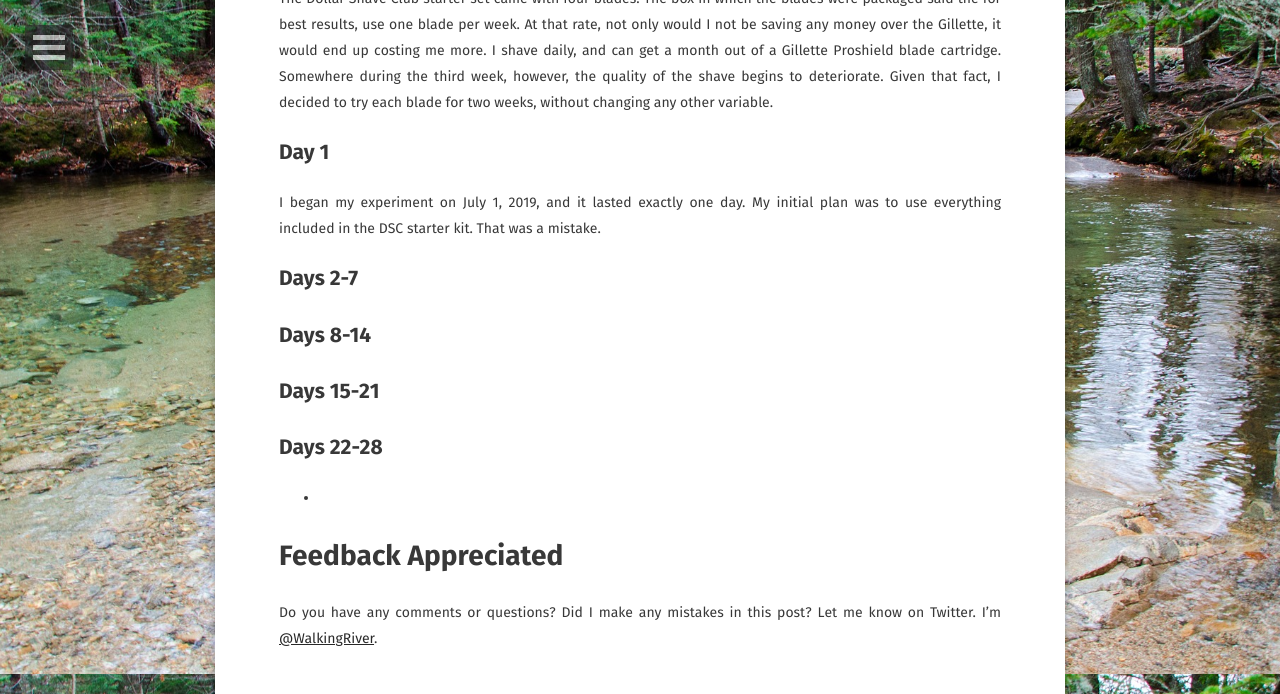
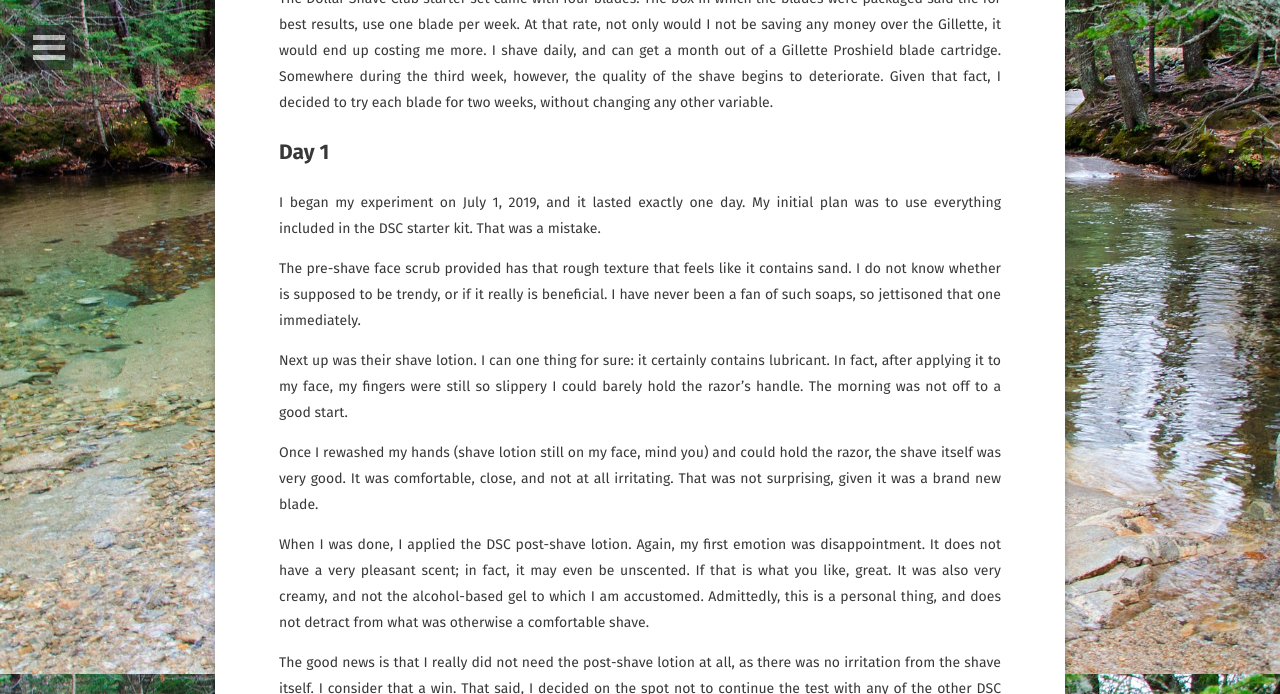
Before and after one commit to walkingriver/walkingriver.github.io, a Jekyll site: the page built from _posts/2019-07-22-razor-blades.md, in a window 1280 px wide and 1400 px high, scrolled down 2026 px, cut to the strip 0-694 px from the top of the window. Built offline with Jekyll 4.4.1, drawn with Linux system fonts in a browser that asks for light colours; some web fonts are replaced; our own code applies the rules of GitHub Pages for plain Markdown files; some of the changed text lies outside the part shown.

Commit message:
WIP for razor review

```diff
--- a/_posts/2019-07-22-razor-blades.md
+++ b/_posts/2019-07-22-razor-blades.md
@@ -28,7 +28,7 @@ If you are simply interested in my test results, you can find them in this table
 |2-7|<abbr title="Dollar Shave Club, First Blade">DSC-1</abbr>|Gillette Fusion Gel|Gillette Aftershave|Great Combination
 |8-14|<abbr title="Dollar Shave Club, First Blade">DSC-1</abbr>|Target Up&Up|Gillette Aftershave|Not as close; some irritation
 |15-21|<abbr title="Dollar Shave Club, Second Blade">DSC-2</abbr>|Target Up & Up|Gillette Aftershave|Better
-|22-28|<abbr title="Dollar Shave Club, Second Blade">DSC-2</abbr>|Gillette Pure Shave Gel|Gillette Aftershave|Better
+|22-31|<abbr title="Dollar Shave Club, Second Blade">DSC-2</abbr>|Gillette Pure Shave Gel|Gillette Aftershave|Better
 
 # Complete Review
 The table above lists the summary of my results. This section contains a more thorough review. This should present enough information for you to reproduce the experiment if you wish; alternatively, it may provide you with information to draw your own conclusions from mine.
@@ -64,17 +64,29 @@ The Dollar Shave Club starter set came with four blades. The box in which the bl
 ## Day 1
 I began my experiment on July 1, 2019, and it lasted exactly one day. My initial plan was to use everything included in the DSC starter kit. That was a mistake.
 
+The pre-shave face scrub provided has that rough texture that feels like it contains sand. I do not know whether is supposed to be trendy, or if it really is beneficial. I have never been a fan of such soaps, so jettisoned that one immediately.
 
+Next up was their shave lotion. I can one thing for sure: it certainly contains lubricant. In fact, after applying it to my face, my fingers were still so slippery I could barely hold the razor's handle. The morning was not off to a good start.
+
+Once I rewashed my hands (shave lotion still on my face, mind you) and could hold the razor, the shave itself was very good. It was comfortable, close, and not at all irritating. That was not surprising, given it was a brand new blade.
+
+When I was done, I applied the DSC post-shave lotion. Again, my first emotion was disappointment. It does not have a very pleasant scent; in fact, it may even be unscented. If that is what you like, great. It was also very creamy, and not the alcohol-based gel to which I am accustomed. Admittedly, this is a personal thing, and does not detract from what was otherwise a comfortable shave.
+
+The good news is that I really did not need the post-shave lotion at all, as there was no irritation from the shave itself. I consider that a win. That said, I decided on the spot not to continue the test with any of the other DSC products than the razor.
 
 ## Days 2-7
 
+The rest of this week's test was back to my usual products, the Gillette Shave gel and aftershave gel. I experienced no or issues with a slippery razor handle, confirming that was the DSC pre-shave lotion that had been the cause. For the remainder of the week, each shave was close and comfortable, with no tugging, burning, or other
+
 ## Days 8-14
+
+My intention had been to try the razor for two weeks without changing any other variables. That effort failed after day one, but I was still hopeful that the rest of the two weeks would
 
 ## Days 15-21
 
-## Days 22-28
+## Days 22-31
 
--
+## Days 32-62 (August 2019)
 
 # Feedback Appreciated
 Do you have any comments or questions? Did I make any mistakes in this post? Let me know on Twitter. I'm [@WalkingRiver](https://twitter.com/walkingriver).
```
Also changed, not shown: other parts of _posts/2019-07-22-razor-blades.md (+1 -1 lines).
